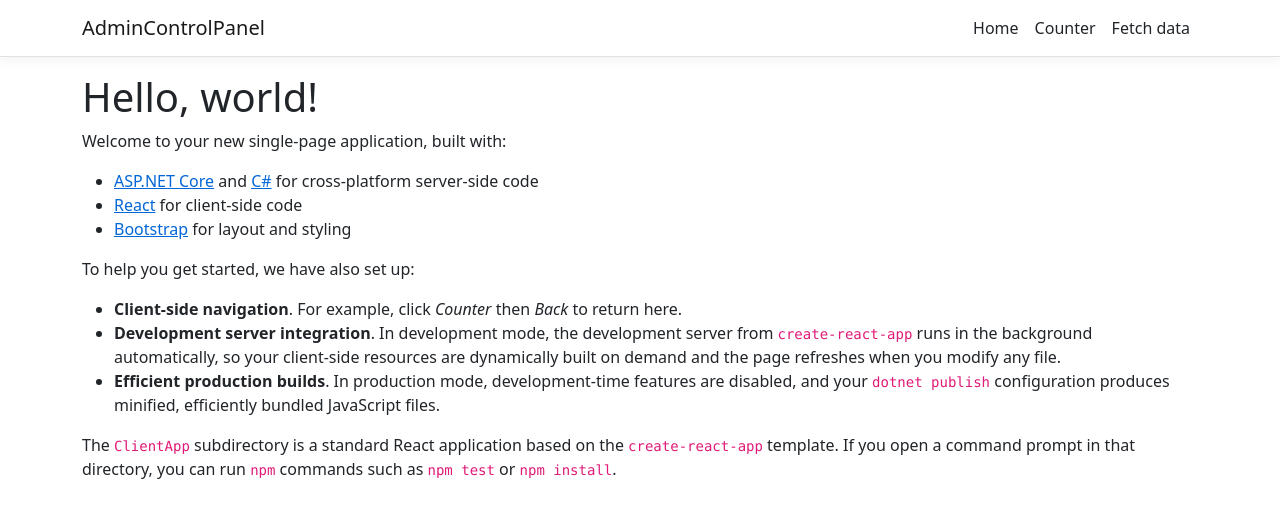
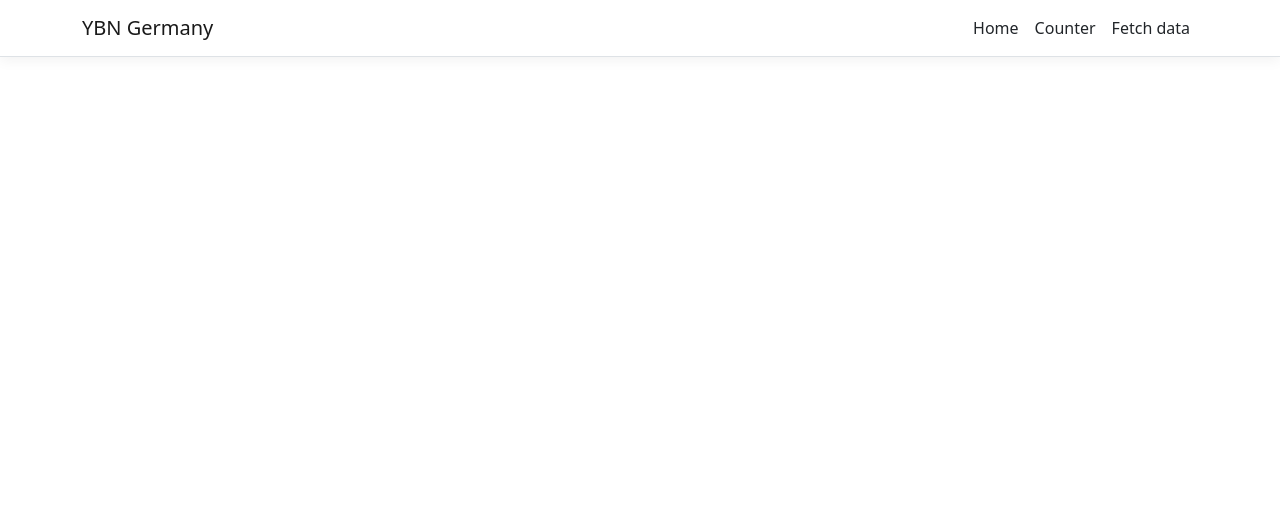
Before and after one commit to Justus-Braun/AdminControlPanel, a React (Create React App) app in the folder ClientApp/: page / in a window 1280 px wide. Shown: the top 518 px of the page. Built offline with nearby package versions, Linux system fonts and the light colour scheme.

Commit message:
Json gets shown dianamicly

```diff
--- a/ClientApp/src/components/FetchData.js
+++ b/ClientApp/src/components/FetchData.js
@@ -1,3 +1,4 @@
+import { event } from 'jquery';
 import React, { Component } from 'react';
 
 export class FetchData extends Component {
@@ -5,31 +6,31 @@
 
   constructor(props) {
     super(props);
-    this.state = { forecasts: [], loading: true };
+    this.state = { events: [], loading: true };
   }
 
   componentDidMount() {
     this.populateWeatherData();
   }
 
-  static renderForecastsTable(forecasts) {
+  static renderEventsTable(events) {
     return (
       <table className='table table-striped' aria-labelledby="tabelLabel">
         <thead>
           <tr>
-            <th>Date</th>
-            <th>Temp. (C)</th>
-            <th>Temp. (F)</th>
-            <th>Summary</th>
+            {Object.keys(events[0]).map(key =>
+              <td>{key}</td>
+            )}
           </tr>
         </thead>
         <tbody>
-          {forecasts.map(forecast =>
-            <tr key={forecast.date}>
-              <td>{forecast.date}</td>
-              <td>{forecast.temperatureC}</td>
-              <td>{forecast.temperatureF}</td>
-              <td>{forecast.summary}</td>
+          {events.map(event =>
+            <tr>
+              {Object.keys(event).map(key =>
+                <td>
+                  {event[key]}
+                </td>
+              )}
             </tr>
           )}
         </tbody>
@@ -40,7 +41,7 @@
   render() {
     let contents = this.state.loading
       ? <p><em>Loading...</em></p>
-      : FetchData.renderForecastsTable(this.state.forecasts);
+      : FetchData.renderEventsTable(this.state.events);
 
     return (
       <div>
@@ -54,6 +55,6 @@
   async populateWeatherData() {
     const response = await fetch('weatherforecast');
     const data = await response.json();
-    this.setState({ forecasts: data, loading: false });
+    this.setState({ events: data, loading: false });
   }
 }
--- a/ClientApp/src/components/Home.js
+++ b/ClientApp/src/components/Home.js
@@ -6,20 +6,7 @@
   render () {
     return (
       <div>
-        <h1>Hello, world!</h1>
-        <p>Welcome to your new single-page application, built with:</p>
-        <ul>
-          <li><a href='https://get.asp.net/'>ASP.NET Core</a> and <a href='https://msdn.microsoft.com/en-us/library/67ef8sbd.aspx'>C#</a> for cross-platform server-side code</li>
-          <li><a href='https://facebook.github.io/react/'>React</a> for client-side code</li>
-          <li><a href='http://getbootstrap.com/'>Bootstrap</a> for layout and styling</li>
-        </ul>
-        <p>To help you get started, we have also set up:</p>
-        <ul>
-          <li><strong>Client-side navigation</strong>. For example, click <em>Counter</em> then <em>Back</em> to return here.</li>
-          <li><strong>Development server integration</strong>. In development mode, the development server from <code>create-react-app</code> runs in the background automatically, so your client-side resources are dynamically built on demand and the page refreshes when you modify any file.</li>
-          <li><strong>Efficient production builds</strong>. In production mode, development-time features are disabled, and your <code>dotnet publish</code> configuration produces minified, efficiently bundled JavaScript files.</li>
-        </ul>
-        <p>The <code>ClientApp</code> subdirectory is a standard React application based on the <code>create-react-app</code> template. If you open a command prompt in that directory, you can run <code>npm</code> commands such as <code>npm test</code> or <code>npm install</code>.</p>
+
       </div>
     );
   }
--- a/ClientApp/src/components/NavMenu.js
+++ b/ClientApp/src/components/NavMenu.js
@@ -26,7 +26,7 @@
       <header>
         <Navbar className="navbar-expand-sm navbar-toggleable-sm ng-white border-bottom box-shadow mb-3" light>
           <Container>
-            <NavbarBrand tag={Link} to="/">AdminControlPanel</NavbarBrand>
+            <NavbarBrand tag={Link} to="/">YBN Germany</NavbarBrand>
             <NavbarToggler onClick={this.toggleNavbar} className="mr-2" />
             <Collapse className="d-sm-inline-flex flex-sm-row-reverse" isOpen={!this.state.collapsed} navbar>
               <ul className="navbar-nav flex-grow">
```
